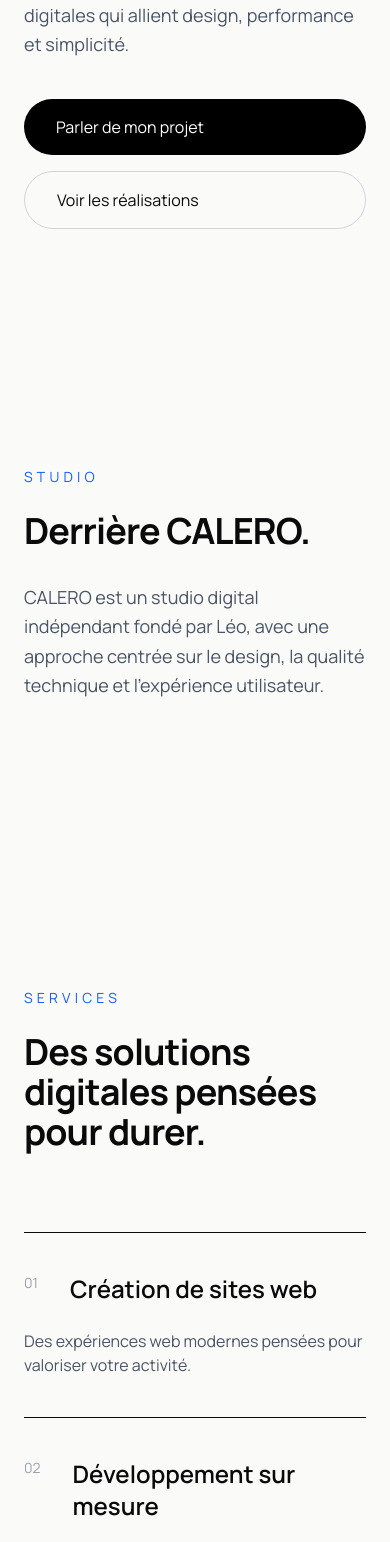
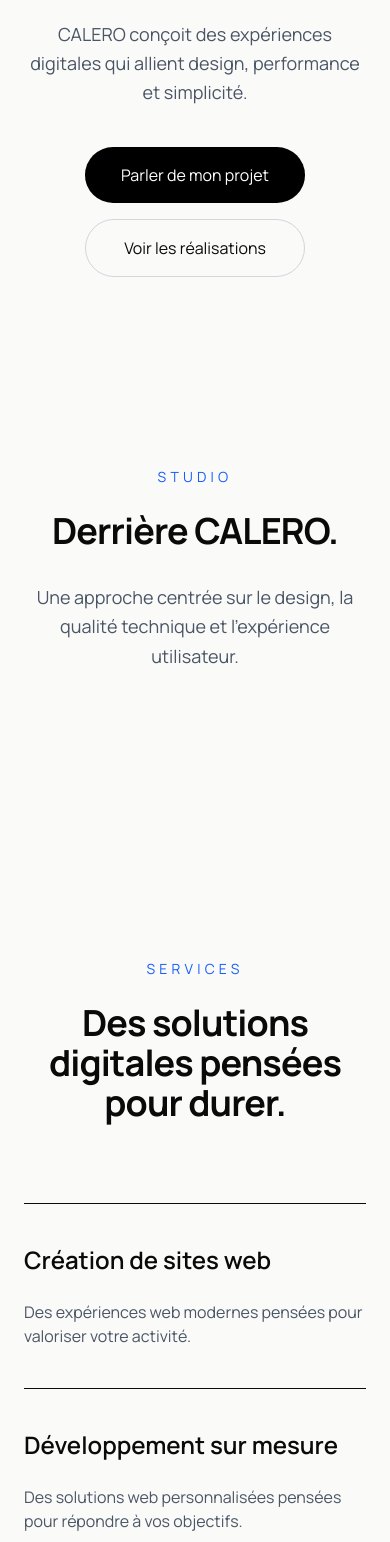
Before and after one commit to IM-LRC/calero-studio, a Next.js app: page / in a window 390 px wide. Shown: the part 326-1868 px from the top of the page. Built offline with nearby package versions, Linux system fonts and the light colour scheme.

Commit message:
Improve responsive layout and refine sections design

```diff
--- a/src/components/About.tsx
+++ b/src/components/About.tsx
@@ -5,7 +5,7 @@
     <section id="about" className="py-40">
       <div className="max-w-7xl mx-auto px-6">
         <Reveal>
-          <div className="max-w-4xl">
+          <div className="max-w-4xl text-center md:text-left">
             <p className="text-sm uppercase tracking-[0.3em] text-blue-600">
               Studio
             </p>
@@ -14,9 +14,8 @@
               Derrière CALERO.
             </h2>
 
-            <p className="mt-8 text-lg leading-relaxed text-gray-600">
-              CALERO est un studio digital indépendant fondé par Léo, avec une
-              approche centrée sur le design, la qualité technique et
+            <p className="mt-8 mx-auto max-w-2xl text-lg leading-relaxed text-gray-600 md:mx-0">
+              Une approche centrée sur le design, la qualité technique et
               l'expérience utilisateur.
             </p>
           </div>
--- a/src/components/Contact.tsx
+++ b/src/components/Contact.tsx
@@ -62,7 +62,7 @@
       <div className="max-w-7xl mx-auto px-6">
         <Reveal>
           <div className="grid gap-16 md:grid-cols-2">
-            <div>
+            <div className="text-center md:text-left">
               <p className="text-sm uppercase tracking-[0.3em] text-blue-600">
                 Contact
               </p>
@@ -71,7 +71,7 @@
                 Construisons ensemble votre prochain projet.
               </h2>
 
-              <p className="mt-6 max-w-md text-lg text-gray-600">
+              <p className="mx-auto mt-6 max-w-md text-lg text-gray-600 md:mx-0">
                 Une idée, un site à créer ou une refonte ? Échangeons autour de
                 votre projet.
               </p>
@@ -159,6 +159,7 @@
                 "
               />
 
+              <div className="flex justify-center md:justify-start">
                 <button
                   type="submit"
                   disabled={loading}
@@ -176,8 +177,13 @@
                 >
                   {loading ? "Envoi..." : "Envoyer"}
                 </button>
+              </div>
 
-              {status && <p className="text-sm text-gray-600">{status}</p>}
+              {status && (
+                <p className="text-center text-sm text-gray-600 md:text-left">
+                  {status}
+                </p>
+              )}
             </form>
           </div>
         </Reveal>
--- a/src/components/Hero.tsx
+++ b/src/components/Hero.tsx
@@ -2,10 +2,10 @@
 
 const Hero = () => {
   return (
-    <section className="min-h-[75vh] flex items-center">
+    <section className="min-h-[75vh] flex items-center pt-24 md:pt-0">
       <div className="max-w-7xl mx-auto w-full px-6">
         <Reveal>
-          <div className="max-w-4xl">
+          <div className="max-w-4xl text-center md:text-left">
             <p className="mb-6 text-sm uppercase tracking-[0.3em] text-blue-600">
               CALERO Studio
             </p>
@@ -20,17 +20,19 @@
               performance et simplicité.
             </p>
 
-            <div className="mt-10 flex flex-col gap-4 sm:flex-row">
+            <div className="mt-10 flex flex-col items-center gap-4 sm:flex-row sm:items-start">
               <a
                 href="#contact"
                 className="
                   group
                   relative
+                  min-w-[220px]
                   overflow-hidden
                   rounded-full
                   bg-black
                   px-8
                   py-4
+                  text-center
                   text-white
                   transition
                 "
@@ -53,11 +55,13 @@
               <a
                 href="#projects"
                 className="
+                  min-w-[220px]
                   rounded-full
                   border
                   border-gray-300
                   px-8
                   py-4
+                  text-center
                   transition
                   hover:border-black
                 "
--- a/src/components/Projects.tsx
+++ b/src/components/Projects.tsx
@@ -32,7 +32,7 @@
   return (
     <section id="projects" className="py-32">
       <div className="max-w-7xl mx-auto px-6">
-        <div className="mb-20 max-w-3xl">
+        <div className="mb-20 max-w-3xl text-center md:text-left">
           <p className="text-sm uppercase tracking-[0.3em] text-blue-600">
             Réalisations
           </p>
@@ -42,10 +42,10 @@
           </h2>
         </div>
 
-        <div className="grid gap-10 md:grid-cols-3">
+        <div className="grid gap-16 md:grid-cols-3 md:gap-10">
           {projects.map((project) => (
             <Reveal key={project.title}>
-              <article className="group transition-all duration-500 hover:-translate-y-2">
+              <article className="group transition-all duration-500 md:hover:-translate-y-2">
                 <div className="relative aspect-[4/3] overflow-hidden rounded-3xl bg-gray-100 shadow-sm">
                   <Image
                     src={project.image}
--- a/src/components/Services.tsx
+++ b/src/components/Services.tsx
@@ -3,28 +3,27 @@
 const Services = () => {
   const services = [
     {
-      number: "01",
       title: "Création de sites web",
       description:
         "Des expériences web modernes pensées pour valoriser votre activité.",
     },
     {
-      number: "02",
       title: "Développement sur mesure",
-      description: "Des solutions web personnalisées pensées pour vos besoins.",
+      description:
+        "Des solutions web personnalisées pensées pour répondre à vos objectifs.",
     },
     {
-      number: "03",
       title: "Design & expérience utilisateur",
       description:
         "Des interfaces élégantes conçues pour offrir une expérience fluide.",
     },
   ];
+
   return (
     <section id="services" className="py-32">
       <div className="max-w-7xl mx-auto px-6">
         <Reveal>
-          <div className="max-w-3xl mb-20">
+          <div className="mb-20 max-w-3xl text-center md:text-left">
             <p className="text-sm uppercase tracking-[0.3em] text-blue-600">
               Services
             </p>
@@ -38,16 +37,28 @@
         <div className="divide-y border-y">
           {services.map((service) => (
             <div
-              key={service.number}
-              className="group flex flex-col gap-6 py-10 md:flex-row md:items-start md:justify-between"
+              key={service.title}
+              className="
+                group
+                flex
+                flex-col
+                gap-6
+                py-10
+                md:flex-row
+                md:items-start
+                md:justify-between
+              "
             >
-              <div className="flex gap-8">
-                <span className="text-sm text-gray-400">{service.number}</span>
-
-                <h3 className="text-2xl font-semibold transition group-hover:text-blue-600">
-                  {service.title}
-                </h3>
-              </div>
+              <h3
+                className="
+                  text-2xl
+                  font-semibold
+                  transition
+                  group-hover:text-blue-600
+                "
+              >
+                {service.title}
+              </h3>
 
               <p className="max-w-xl text-gray-600">{service.description}</p>
             </div>
```
Lines whose indentation alone changed are shown as unchanged.
